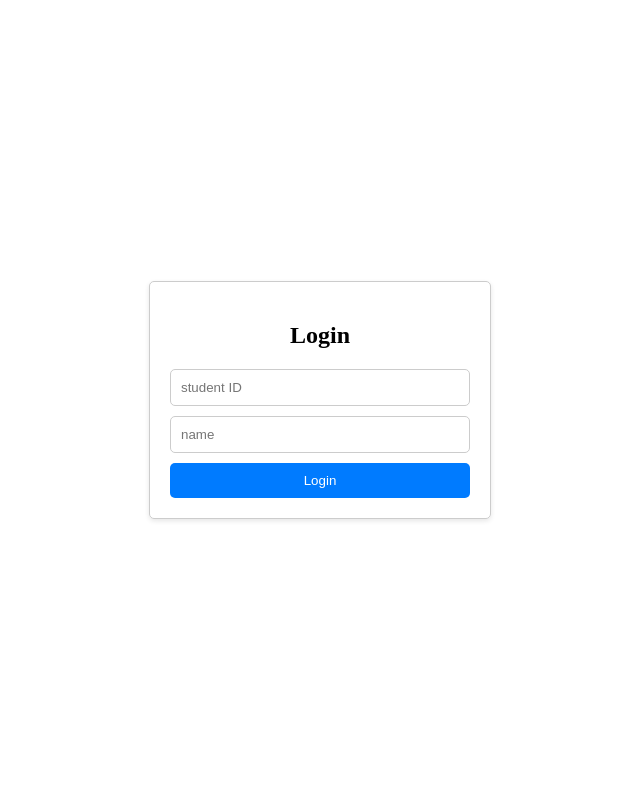
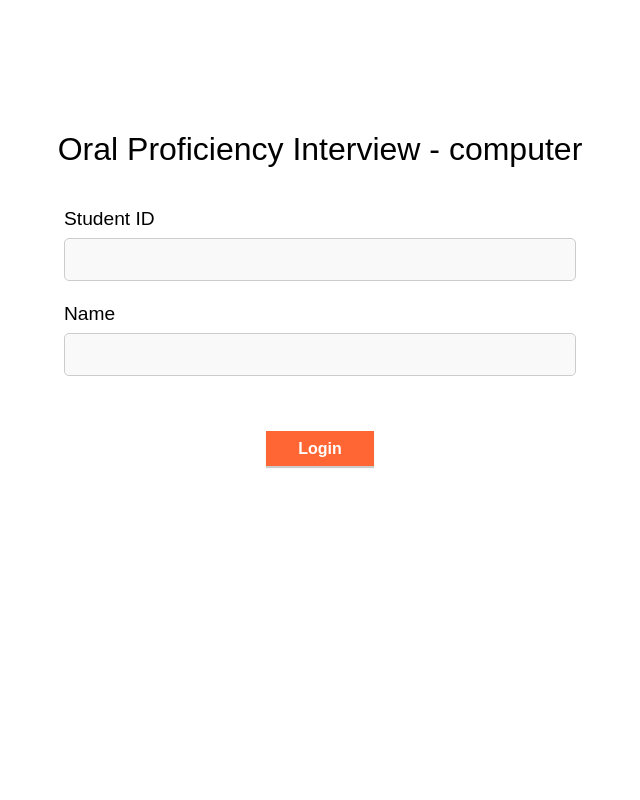
Before and after one commit to hyeongjinnnnn/opic-automatic-grading, a Flask app: page / in a window 1280 px wide. Shown: the whole page, without its empty margins (320-960 px from the left). Run offline with Flask 3, Linux system fonts and the light colour scheme; some web fonts are replaced.

Commit message:
Add login page stylesheet

```diff
--- /dev/null
+++ b/static/login.css
@@ -0,0 +1,97 @@
+@font-face {
+    font-family: 'Pretendard';
+    src: url('https://fastly.jsdelivr.net/gh/Project-Noonnu/noonfonts_2107@1.1/Pretendard-Regular.woff') format('woff');
+    font-weight: 400;
+    font-style: normal;
+}
+
+@font-face {
+    font-family: 'Pretendard';
+    src: url('https://fastly.jsdelivr.net/gh/Project-Noonnu/noonfonts_2107@1.1/Pretendard-Bold.woff') format('woff');
+    font-weight: 700;
+    font-style: normal;
+}
+
+* {
+    font-family: 'Pretendard', sans-serif;
+}
+
+body {
+    display: flex;
+    justify-content: center;
+    align-items: center;
+    height: 100vh;
+    margin: 0;
+}
+
+form {
+    height: 80%;
+    padding-right: 15px;
+    padding-left: 15px;
+    margin-right: auto !important;
+    margin-left: auto !important;
+    max-width: 80rem;
+    min-width: 40rem;
+    display: flex;
+    flex-direction: column;
+    margin-right: -15px;
+    margin-left: -15px;
+    position: relative;
+    margin-top: 3rem;
+}
+
+h2 {
+    text-align: center;
+    margin-bottom: 2.5rem;
+    font-size: 2rem;
+    font-weight: 400;
+}
+
+form .group {
+    padding: 0 4rem;
+    margin-bottom: .8rem !important;
+}
+
+.group label {
+    font-size: 1.2rem;
+}
+
+label {
+    display: inline-block;
+    margin-bottom: .5rem;
+}
+
+input {
+    margin-bottom: 10px;
+    width: 100%;
+    padding: 10px;
+    box-sizing: border-box;
+    border: 1px solid #ccc;
+    background-color: #f9f9f9;
+    border-radius: 5px;
+    font-size: 1.1rem;
+}
+
+button {
+    color: #fff;
+    background-color: #f63;
+    border-color: #f63;
+    height: 2.2rem;
+    padding: 0 2rem;
+    border: 0;
+    border-radius: 0;
+    box-shadow: 0 2px 1px 0 rgba(0,0,0,0.2);
+    cursor: pointer;
+    font-size: 1rem;
+    font-weight: bold;
+    outline: none;
+    display: inline-block;
+    text-align: center;
+    vertical-align: middle;
+    line-height: 1.5;
+}
+
+.center {
+    text-align: center !important;
+    margin-top: 2rem;
+}
--- a/templates/login.html
+++ b/templates/login.html
@@ -4,53 +4,22 @@
     <meta charset="UTF-8">
     <meta name="viewport" content="width=device-width, initial-scale=1.0">
     <title>Login</title>
-    <style>
-        body {
-            display: flex;
-            justify-content: center;
-            align-items: center;
-            height: 100vh;
-            margin: 0;
-        }
-        form {
-            width: 300px;
-            padding: 20px;
-            border: 1px solid #ccc;
-            border-radius: 5px;
-            box-shadow: 0 2px 5px rgba(0,0,0,0.1);
-        }
-        h2 {
-            text-align: center;
-            margin-bottom: 20px;
-        }
-        input {
-            margin-bottom: 10px;
-            width: 100%;
-            padding: 10px;
-            box-sizing: border-box;
-            border: 1px solid #ccc;
-            border-radius: 5px;
-        }
-        button {
-            width: 100%;
-            padding: 10px;
-            background-color: #007bff;
-            color: #fff;
-            border: none;
-            border-radius: 5px;
-            cursor: pointer;
-        }
-        button:hover {
-            background-color: #0056b3;
-        }
-    </style>
+    <link rel="stylesheet" href="../static/login.css">
 </head>
 <body>
     <form action="/login" method="POST">
-        <h2>Login</h2>
-        <input type="text" name="studentID" placeholder="student ID" required>
-        <input type="text" name="name" placeholder="name" required>
-        <button type="submit">Login</button>
+        <h2>Oral Proficiency Interview - computer</h2>
+        <div class="group">
+            <label for="studentID">Student ID</label>
+            <input type="text" name="studentID" required>
+        </div>
+        <div class="group">
+            <label for="name">Name</label>
+            <input type="text" name="name" required>
+        </div>
+        <div class="group center">
+            <button type="submit">Login</button>
+        </div>
     </form>
 </body>
 </html>
```
